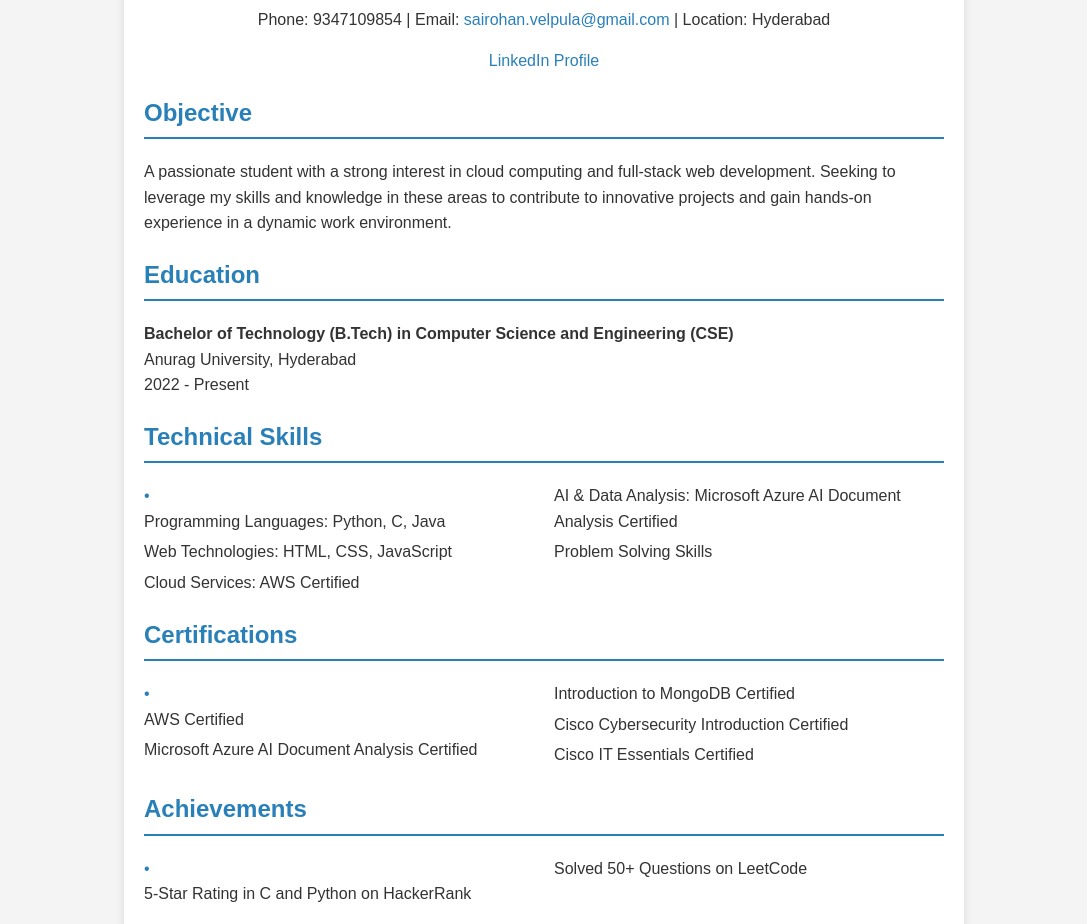
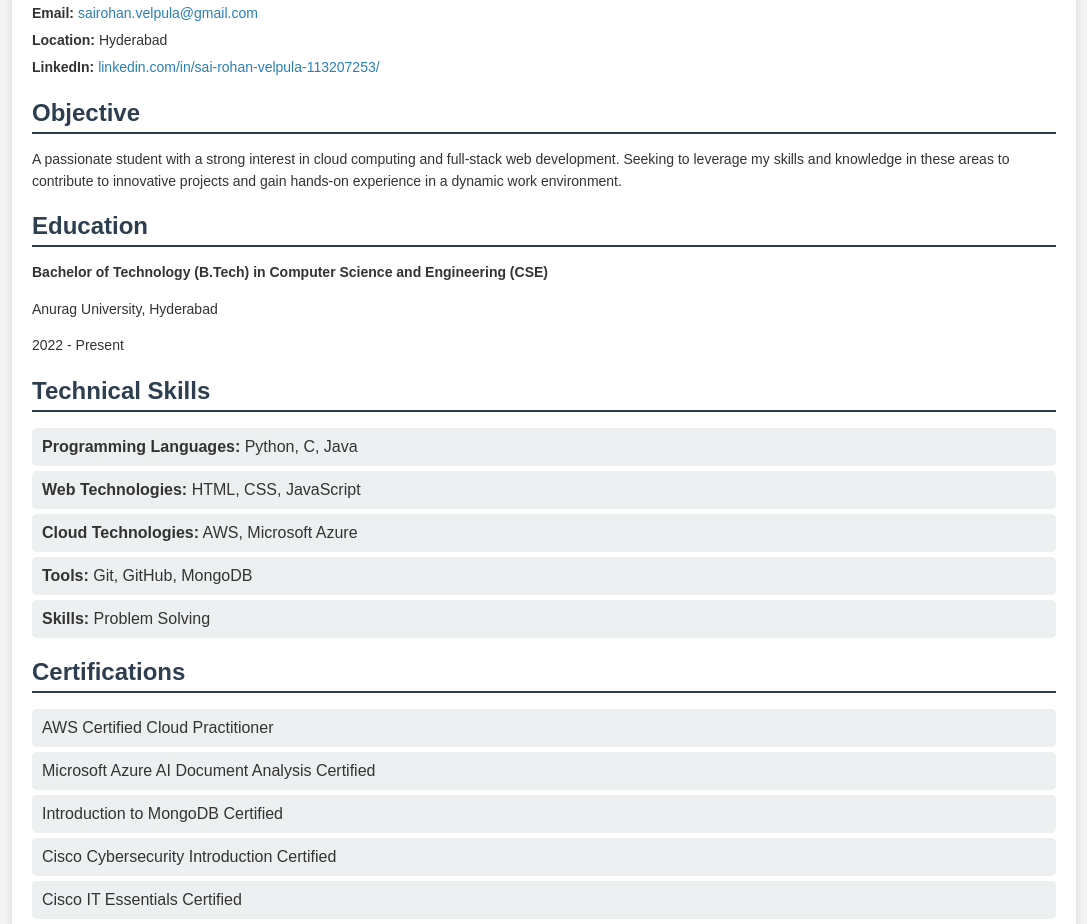
Before and after one commit to Rohan130405/Myresume, a plain HTML site: page index.html in a window 1280 px wide. Shown: the part 122-1046 px from the top of the page, without its empty margins (96-1183 px from the left). Drawn offline with Linux system fonts and the light colour scheme.

Commit message:
Update index.html

```diff
--- a/index.html
+++ b/index.html
@@ -1,126 +1,122 @@
 <!DOCTYPE html>
 <html lang="en">
+
 <head>
     <meta charset="UTF-8">
     <meta name="viewport" content="width=device-width, initial-scale=1.0">
-    <title>Resume - Sai Rohan Velpula</title>
+    <title>Velpula Sai Rohan - Resume</title>
     <style>
         body {
             font-family: Arial, sans-serif;
-            line-height: 1.6;
+            margin: 0;
+            padding: 0;
+            background-color: #f4f4f4;
             color: #333;
-            margin: 0;
-            padding: 20px;
-            background-color: #f4f4f4;
         }
 
         .container {
-            max-width: 800px;
-            margin: auto;
-            background: #fff;
+            width: 80%;
+            margin: 0 auto;
             padding: 20px;
+            background-color: #fff;
             box-shadow: 0 0 10px rgba(0, 0, 0, 0.1);
         }
 
+        h1, h2, h3 {
+            color: #2c3e50;
+        }
+
         h1 {
-            font-size: 2em;
-            color: #2c3e50;
-            text-align: center;
+            font-size: 36px;
             margin-bottom: 10px;
         }
 
         p {
-            font-size: 1em;
-            margin-bottom: 10px;
-        }
-
-        h2 {
-            font-size: 1.5em;
-            color: #2980b9;
-            margin-top: 20px;
-            border-bottom: 2px solid #2980b9;
-            padding-bottom: 5px;
-        }
-
-        .contact-info {
-            text-align: center;
-            margin-bottom: 20px;
-        }
-
-        .contact-info a {
-            color: #2980b9;
-            text-decoration: none;
-        }
-
-        .contact-info a:hover {
-            text-decoration: underline;
-        }
-
-        ul {
-            margin: 0;
-            padding: 0;
-            list-style-type: none;
-        }
-
-        li {
-            margin-bottom: 10px;
+            font-size: 14px;
+            line-height: 1.6;
         }
 
         .section {
             margin-bottom: 20px;
         }
 
-        .skills, .certifications, .achievements {
-            columns: 2;
-            column-gap: 20px;
+        .section-title {
+            border-bottom: 2px solid #2c3e50;
+            padding-bottom: 5px;
+            margin-bottom: 10px;
+            font-size: 24px;
+            color: #2c3e50;
         }
 
-        .skills li, .certifications li, .achievements li {
-            margin-bottom: 5px;
+        .contact-info {
+            margin-bottom: 20px;
         }
 
-        .skills::before, .certifications::before, .achievements::before {
-            content: "•";
-            margin-right: 5px;
+        .contact-info p {
+            margin: 5px 0;
+        }
+
+        .skills-list, .certifications-list, .achievements-list {
+            list-style-type: none;
+            padding: 0;
+        }
+
+        .skills-list li, .certifications-list li, .achievements-list li {
+            background-color: #ecf0f1;
+            margin: 5px 0;
+            padding: 10px;
+            border-radius: 5px;
+        }
+
+        a {
             color: #2980b9;
+            text-decoration: none;
+        }
+
+        a:hover {
+            text-decoration: underline;
         }
     </style>
 </head>
+
 <body>
+
     <div class="container">
-        <h1>Sai Rohan Velpula</h1>
+        <h1>Velpula Sai Rohan</h1>
         <div class="contact-info">
-            <p>Phone: 9347109854 | Email: <a href="mailto:sairohan.velpula@gmail.com">sairohan.velpula@gmail.com</a> | Location: Hyderabad</p>
-            <p><a href="https://www.linkedin.com/in/sai-rohan-velpula-113207253/">LinkedIn Profile</a></p>
+            <p><strong>Phone:</strong> 9347109854</p>
+            <p><strong>Email:</strong> <a href="mailto:sairohan.velpula@gmail.com">sairohan.velpula@gmail.com</a></p>
+            <p><strong>Location:</strong> Hyderabad</p>
+            <p><strong>LinkedIn:</strong> <a href="https://www.linkedin.com/in/sai-rohan-velpula-113207253/" target="_blank">linkedin.com/in/sai-rohan-velpula-113207253/</a></p>
         </div>
 
         <div class="section">
-            <h2>Objective</h2>
+            <h2 class="section-title">Objective</h2>
             <p>A passionate student with a strong interest in cloud computing and full-stack web development. Seeking to leverage my skills and knowledge in these areas to contribute to innovative projects and gain hands-on experience in a dynamic work environment.</p>
         </div>
 
         <div class="section">
-            <h2>Education</h2>
-            <p><strong>Bachelor of Technology (B.Tech) in Computer Science and Engineering (CSE)</strong><br>
-            Anurag University, Hyderabad<br>
-            2022 - Present</p>
+            <h2 class="section-title">Education</h2>
+            <p><strong>Bachelor of Technology (B.Tech) in Computer Science and Engineering (CSE)</strong></p>
+            <p>Anurag University, Hyderabad</p>
+            <p>2022 - Present</p>
         </div>
 
         <div class="section">
-            <h2>Technical Skills</h2>
-            <ul class="skills">
-                <li>Programming Languages: Python, C, Java</li>
-                <li>Web Technologies: HTML, CSS, JavaScript</li>
-                <li>Cloud Services: AWS Certified</li>
-                <li>AI & Data Analysis: Microsoft Azure AI Document Analysis Certified</li>
-                <li>Problem Solving Skills</li>
+            <h2 class="section-title">Technical Skills</h2>
+            <ul class="skills-list">
+                <li><strong>Programming Languages:</strong> Python, C, Java</li>
+                <li><strong>Web Technologies:</strong> HTML, CSS, JavaScript</li>
+                <li><strong>Cloud Technologies:</strong> AWS, Microsoft Azure</li>
+                <li><strong>Tools:</strong> Git, GitHub, MongoDB</li>
+                <li><strong>Skills:</strong> Problem Solving</li>
             </ul>
         </div>
 
         <div class="section">
-            <h2>Certifications</h2>
-            <ul class="certifications">
-                <li>AWS Certified</li>
+            <h2 class="section-title">Certifications</h2>
+            <ul class="certifications-list">
+                <li>AWS Certified Cloud Practitioner</li>
                 <li>Microsoft Azure AI Document Analysis Certified</li>
                 <li>Introduction to MongoDB Certified</li>
                 <li>Cisco Cybersecurity Introduction Certified</li>
@@ -129,17 +125,25 @@
         </div>
 
         <div class="section">
-            <h2>Achievements</h2>
-            <ul class="achievements">
-                <li>5-Star Rating in C and Python on HackerRank</li>
+            <h2 class="section-title">Internships</h2>
+            <p><strong>Agritech Internship (2023)</strong></p>
+            <p>Worked on cloud-based applications, contributing to the optimization of data analysis processes using AWS and Python.</p>
+        </div>
+
+        <div class="section">
+            <h2 class="section-title">Achievements</h2>
+            <ul class="achievements-list">
+                <li>Achieved 5-Star Rating in C and Python on HackerRank</li>
                 <li>Solved 50+ Questions on LeetCode</li>
             </ul>
         </div>
 
         <div class="section">
-            <h2>Extra-Curricular Activities</h2>
-            <p>Admin of Meme Page (Managed and administered an Instagram account dedicated to memes)</p>
+            <h2 class="section-title">Extra-Curricular Activities</h2>
+            <p><strong>Admin of Meme Page (2023 - Present):</strong> Managed and grew an Instagram account dedicated to memes, demonstrating creativity, digital marketing, and social media management skills.</p>
         </div>
     </div>
+
 </body>
+
 </html>
```
